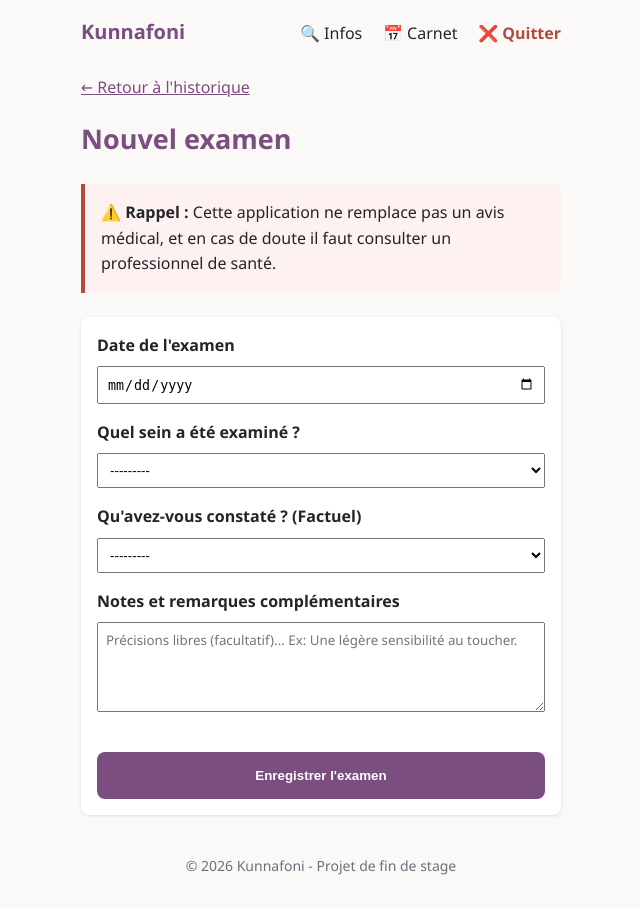
After one commit to Saadia-AS/Kunnafoni-, a Django app: page /carnet/ajouter/ in a window 1280 px wide. The commit adds this page. Shown: the whole page, without its empty margins (319-959 px from the left). Run offline with Django 5.2, Linux system fonts and the light colour scheme; the visitor is signed in with stand-in values (Sample User, id 1).

Commit message:
Développer le carnet de suivi complet, sécuriser le cloisonnement et clore l'Issue #3

```diff
--- a/kunnafoni/core/forms.py
+++ b/kunnafoni/core/forms.py
@@ -3,6 +3,7 @@ from django import forms
 from django.contrib.auth.models import User
 from django.contrib.auth.forms import UserCreationForm
 from .models import Profil
+from .models import Autopalpation
 
 class InscriptionForm(UserCreationForm):
     role = forms.ChoiceField(
@@ -36,3 +37,36 @@ class InscriptionForm(UserCreationForm):
         if role == 'FOURNISSEUR' and not structure:
             self.add_error('structure', "Les fournisseurs de données doivent obligatoirement renseigner le nom de leur structure.")
         return cleaned_data
+
+
+class AutopalpationForm(forms.ModelForm):
+    class Meta:
+        model = Autopalpation
+        # Les champs modifiables par l'utilisatrice (L'utilisatrice est gérée en arrière-plan par la vue)
+        fields = ['date', 'sein', 'observation', 'notes']
+
+        # Personnalisation des widgets pour un affichage mobile confortable (Page 8)
+        widgets = {
+            'date': forms.DateInput(attrs={
+                'type': 'date',
+                'style': 'width: 100%; padding: var(--xs); box-sizing: border-box;'
+            }),
+            'sein': forms.Select(attrs={
+                'style': 'width: 100%; padding: var(--xs); box-sizing: border-box;'
+            }),
+            'observation': forms.Select(attrs={
+                'style': 'width: 100%; padding: var(--xs); box-sizing: border-box;'
+            }),
+            'notes': forms.Textarea(attrs={
+                'placeholder': 'Précisions libres (facultatif)... Ex: Une légère sensibilité au toucher.',
+                'rows': 4,
+                'style': 'width: 100%; padding: var(--xs); box-sizing: border-box; font-family: inherit;'
+            }),
+        }
+
+        labels = {
+            'date': "Date de l'examen",
+            'sein': "Quel sein a été examiné ?",
+            'observation': "Qu'avez-vous constaté ? (Factuel)",
+            'notes': "Notes et remarques complémentaires",
+        }
--- a/kunnafoni/core/templates/core/base.html
+++ b/kunnafoni/core/templates/core/base.html
@@ -20,9 +20,14 @@
                     {% if request.user.is_authenticated %}
                         <!-- Menu visible uniquement si connecté (Page 2) -->
                         <a href="{% url 'infos' %}" style="color: var(--texte); text-decoration: none; margin-right: var(--s); font-size: 16px;">🔍 Infos</a>
-
+                        <a href="{% url 'carnet_liste' %}" style="color: var(--texte); text-decoration: none; margin-right: var(--s); font-size: 16px;">📅 Carnet</a>
                         <!-- Bouton Déconnexion discret mais accessible -->
-                        <a href="{% url 'deconnexion' %}" style="color: var(--attention); text-decoration: none; font-size: 16px; font-weight: bold;">❌ Quitter</a>
+                        <form method="post" action="{% url 'deconnexion' %}" style="display: inline; margin: 0; padding: 0;">
+                             {% csrf_token %}
+                             <button type="submit" style="background: none; border: none; color: var(--attention); font-size: 16px; font-weight: bold; cursor: pointer; padding: 0; font-family: inherit;">
+                                   ❌ Quitter
+                             </button>
+                        </form>
                     {% else %}
                         <!-- Liens visibles si visiteur anonyme -->
                         <a href="{% url 'connexion' %}" style="color: var(--accent); text-decoration: none; font-size: 16px;">Connexion</a>
--- /dev/null
+++ b/kunnafoni/core/templates/core/carnet_form.html
@@ -0,0 +1,38 @@
+{% extends 'core/base.html' %}
+{% load static %}
+{% block title %}{{ titre }} - Kunnafoni{% endblock %}
+
+{% block content %}
+<div style="margin-top: var(--m);">
+    <a href="{% url 'carnet_liste' %}" style="color: var(--accent); font-size: 16px;">&larr; Retour à l'historique</a>
+
+    <h2 style="margin-top: var(--s); color: var(--accent);">{{ titre }}</h2>
+
+    <!-- Avertissement médical obligatoire (Page 2) -->
+    <div class="alerte-medicale">
+        <p style="margin: 0; font-size: 16px;">
+            <strong>⚠️ Rappel : </strong>Cette application ne remplace pas un avis médical, et en cas de doute il faut consulter un professionnel de santé.
+        </p>
+    </div>
+
+    <form method="post" style="background: var(--surface); padding: var(--s); border-radius: var(--rayon); box-shadow: var(--ombre); margin-top: var(--m);">
+        {% csrf_token %}
+
+        {% for field in form %}
+            <div style="margin-bottom: var(--s);">
+                <label style="display: block; font-weight: bold; margin-bottom: var(--xs); font-size: 16px;">
+                    {{ field.label }}
+                </label>
+                {{ field }}
+                {% if field.errors %}
+                    <p style="color: var(--attention); font-size: 14px; margin: 4px 0 0 0;">{{ field.errors.0 }}</p>
+                {% endif %}
+            </div>
+        {% endfor %}
+
+        <button type="submit" class="btn-principal" style="width: 100%; margin-top: var(--s);">
+            Enregistrer l'examen
+        </button>
+    </form>
+</div>
+{% endblock %}
--- a/kunnafoni/core/views.py
+++ b/kunnafoni/core/views.py
@@ -4,6 +4,10 @@ from django.contrib.auth.decorators import login_required
 from django.core.exceptions import PermissionDenied
 from .forms import InscriptionForm
 from .models import Profil, Article
+from django.shortcuts import get_object_or_404
+from django.contrib import messages
+from .models import Autopalpation
+from .forms import AutopalpationForm
 
 """ Vue d'Inscription (Création synchronisée Compte + Profil)"""
 def inscription(request):
@@ -63,3 +67,63 @@ def publier_campagne_template(request):
     if request.user.profil.role != "FOURNISSEUR":
         raise PermissionDenied
     return render(request, 'core/fournisseur_campagnes.html')
+
+
+# 1. LIRE : Liste historique du carnet (Page 3)
+@login_required
+def carnet_liste(request):
+    # 🛡️ SÉCURITÉ ABSOLUE : Uniquement les entrées de l'utilisatrice connectée
+    entrees = Autopalpation.objects.filter(utilisatrice=request.user)
+    return render(request, 'core/carnet_liste.html', {'entrees': entrees})
+
+# 2. CRÉER : Enregistrer une nouvelle autopalpation (Page 3)
+@login_required
+def carnet_ajouter(request):
+    if request.method == 'POST':
+        form = AutopalpationForm(request.POST)
+        if form.is_valid():
+            # commit=False permet de bloquer l'enregistrement pour y injecter l'utilisatrice connectée
+            instance = form.save(commit=False)
+            instance.utilisatrice = request.user
+            instance.save()
+
+            # Gestion du message post-saisie (Page 2 et 6)
+            if instance.observation != "RAS":
+                # Message d'invitation à consulter fixe, calme et factuel
+                messages.warning(request, "Votre observation a été enregistrée. Par mesure de prévention, nous vous invitons à consulter rapidement un professionnel de santé pour un examen de contrôle.")
+            else:
+                messages.success(request, "Votre autopalpation mensuelle a été enregistrée avec succès.")
+
+            return redirect('carnet_liste')
+    else:
+        form = AutopalpationForm()
+    return render(request, 'core/carnet_form.html', {'form': form, 'titre': "Nouvel examen"})
+
+# 3. MODIFIER : Éditer une entrée existante (Page 3)
+@login_required
+def carnet_modifier(request, pk):
+    # 🛡️ SÉCURITÉ ANTI-FRAUDE : Le get_object_or_404 filtre AUSSI sur l'utilisatrice connectée (Page 9)
+    entree = get_object_or_404(Autopalpation, pk=pk, utilisatrice=request.user)
+
+    if request.method == 'POST':
+        form = AutopalpationForm(request.POST, instance=entree)
+        if form.is_valid():
+            form.save()
+            messages.success(request, "L'entrée de votre carnet a été modifiée.")
+            return redirect('carnet_liste')
+    else:
+        form = AutopalpationForm(instance=entree)
+    return render(request, 'core/carnet_form.html', {'form': form, 'titre': "Modifier l'examen"})
+
+# 4. SUPPRIMER : Retirer une entrée avec confirmation (Page 3)
+@login_required
+def carnet_supprimer(request, pk):
+    # 🛡️ SÉCURITÉ ANTI-FRAUDE : Verrouillage strict par ID et propriétaire
+    entree = get_object_or_404(Autopalpation, pk=pk, utilisatrice=request.user)
+
+    if request.method == 'POST':
+        entree.delete()
+        messages.success(request, "L'entrée a été définitivement supprimée de votre historique.")
+        return redirect('carnet_liste')
+
+    return render(request, 'core/carnet_sup_confirmer.html', {'entree': entree})
--- a/kunnafoni/kunnafoni/urls.py
+++ b/kunnafoni/kunnafoni/urls.py
@@ -5,6 +5,7 @@ from django.conf import settings
 from django.conf.urls.static import static
 from django.contrib.auth import views as auth_views
 from core import views
+
 
 # UN SEUL TABLEAU UNIQUE contenant toutes les routes de l'application
 urlpatterns = [
@@ -20,6 +21,13 @@ urlpatterns = [
     path('', views.accueil, name='accueil'),
     path('infos/', views.portail_infos, name='infos'),
 
+
+    # NOUVELLES URLs : LE CARNET DE SUIVI CRUD (Page 7)
+    path('carnet/', views.carnet_liste, name='carnet_liste'),
+    path('carnet/ajouter/', views.carnet_ajouter, name='carnet_ajouter'),
+    path('carnet/<int:pk>/modifier/', views.carnet_modifier, name='carnet_modifier'),
+    path('carnet/<int:pk>/supprimer/', views.carnet_supprimer, name='carnet_supprimer'),
+
     # 4. Route test de sécurité fournisseur (Critère d'acceptation F1)
     path('fournisseur/campagnes/publier/', views.publier_campagne_template, name='publier_campagne'),
 ]
```
Also changed, not shown: kunnafoni/core/templates/core/accueil.html (+10 -6 lines), kunnafoni/core/templates/core/carnet_liste.html (added, +61 -0 lines), kunnafoni/core/templates/core/carnet_sup_confirmer.html (added, +22 -0 lines).
